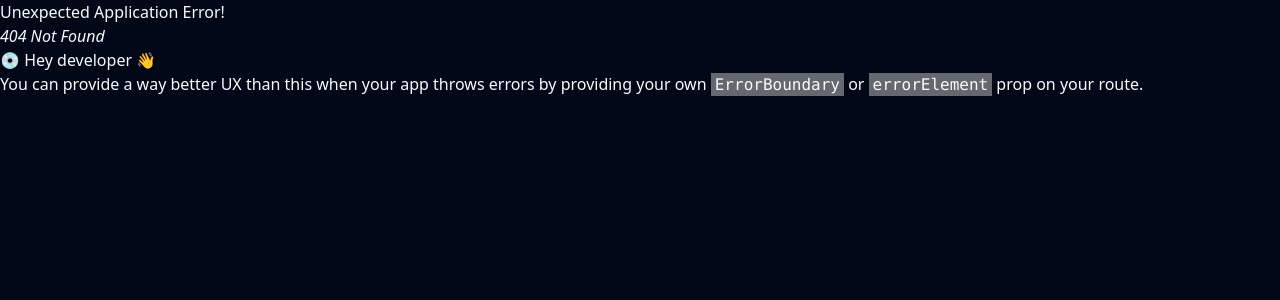
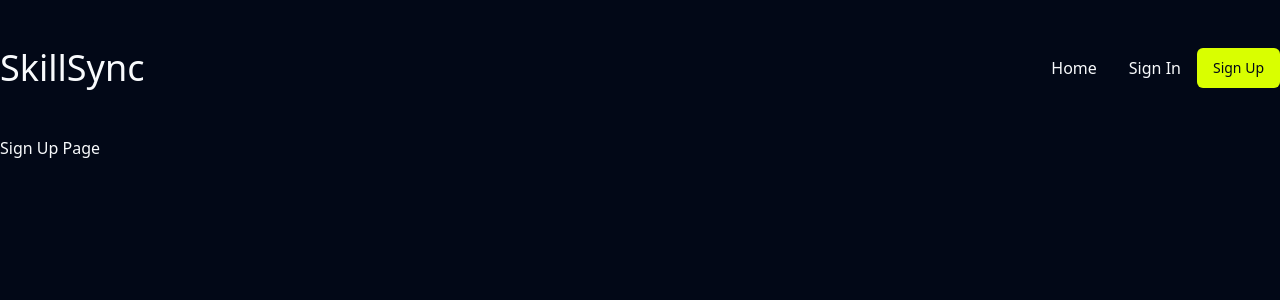
Before and after one commit to Janani-Balasooriya/skill-sync-front-end, a React (Vite) app: page /sign-up in a window 1280 px wide. Before the commit this address had no page. Shown: the top 300 px of the page. Built offline with nearby package versions, Linux system fonts and the light colour scheme.

Commit message:
Add Sign-up and Sign-in pages

```diff
--- a/src/components/shared/navigation.jsx
+++ b/src/components/shared/navigation.jsx
@@ -1,4 +1,5 @@
 import { Link } from "react-router-dom";
+import { Button } from "@/components/ui/button";
 
 function Navigation() {
     return (
@@ -10,8 +11,12 @@ function Navigation() {
             </div>
             <div className="flex justify-center gap-x-8 items-center">
                 <Link to={"/"}>Home</Link>
-                <Link to={"/job"}>Job</Link>
-                <div className="flex gap-x-4 items-center"></div>
+                <div className="flex gap-x-4 items-center">
+                    <Link to={"/sign-in"}>Sign In</Link>
+                    <Button asChild>
+                        <Link to={"/sign-up"}>Sign Up</Link>
+                    </Button>
+                </div>
             </div>
         </nav>
     );
--- /dev/null
+++ b/src/pages/sign-in.page.jsx
@@ -0,0 +1,4 @@
+function SignInPage(){
+    return <div>Sign In Page</div>;
+}
+export default SignInPage;
--- /dev/null
+++ b/src/pages/sign-up.page.jsx
@@ -0,0 +1,4 @@
+function SignUpPage(){
+    return <div>Sign Up Page</div>;
+}
+export default SignUpPage;
```
Also changed, not shown: src/main.jsx (+11 -0 lines).
